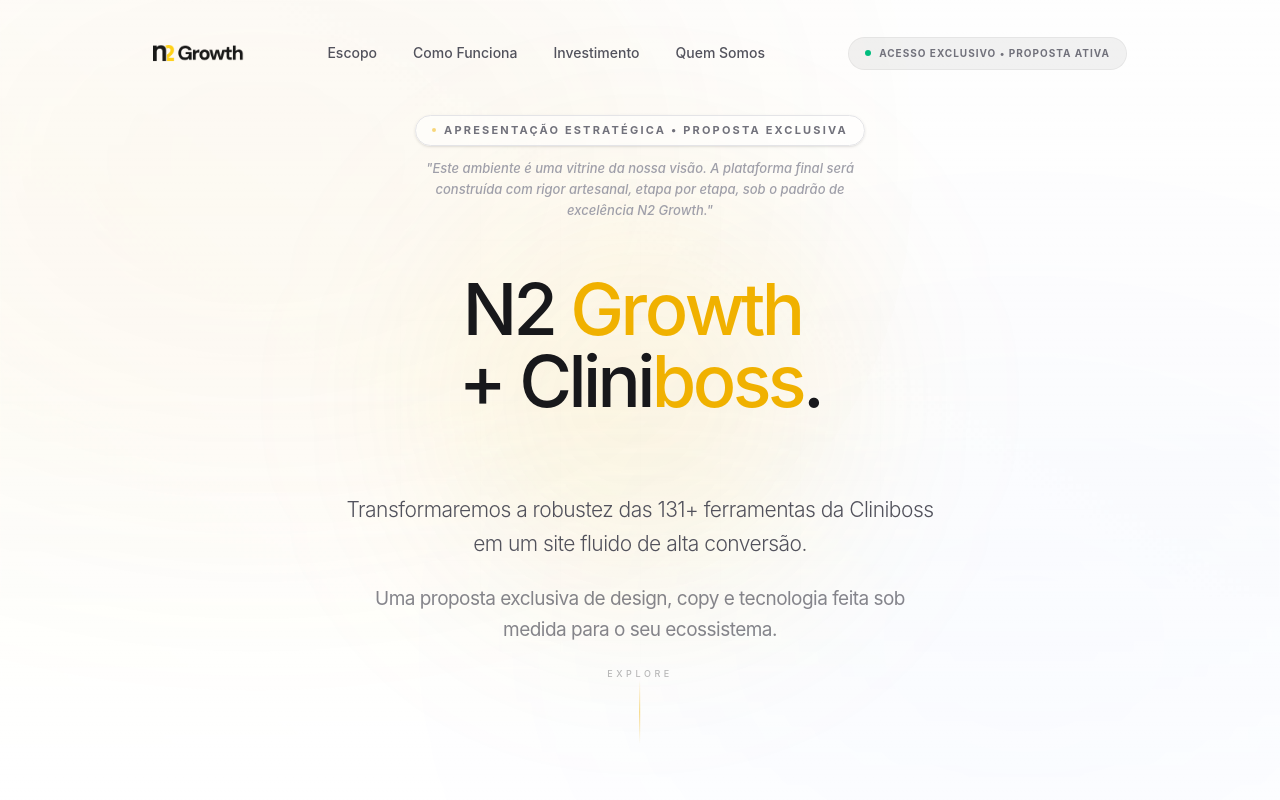
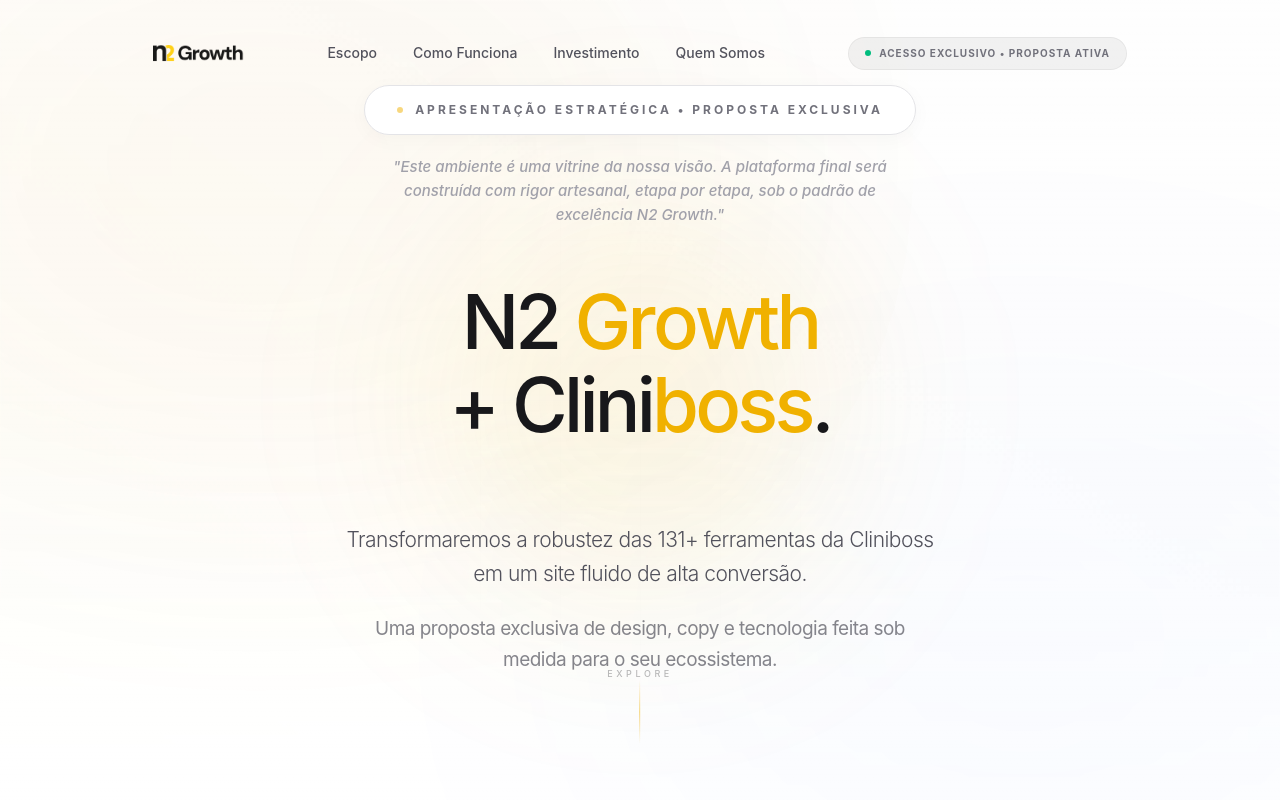
Before and after one commit to brenoggg1234-prog/propostan2growth, a React (Vite) app: page / in a window 1280 px wide. Shown: the top 800 px of the page. Built offline with nearby package versions, Linux system fonts and the light colour scheme.

Commit message:
style(hero): match text and badge presentation with final design specs

```diff
--- a/src/App.tsx
+++ b/src/App.tsx
@@ -144,15 +144,15 @@
             initial={{ opacity: 0, scale: 0.95 }}
             animate={{ opacity: 1, scale: 1 }}
             transition={{ delay: 0.5, duration: 1 }}
-            className="mb-8 md:mb-12 flex flex-col items-center gap-3"
+            className="mb-8 md:mb-12 flex flex-col items-center gap-4 md:gap-5"
           >
-            <div className="px-4 py-1.5 rounded-full border border-zinc-200 bg-white/50 backdrop-blur-sm shadow-sm flex items-center gap-2">
-              <div className="w-1 h-1 rounded-full bg-yellow-500 animate-pulse" />
-              <span className="text-[10px] md:text-[11px] font-bold uppercase tracking-[0.2em] text-zinc-500">
+            <div className="px-6 md:px-8 py-3 md:py-3.5 rounded-full border border-zinc-200 bg-white shadow-[0_4px_20px_rgb(0,0,0,0.03)] flex items-center justify-center gap-3">
+              <div className="w-1.5 h-1.5 rounded-full bg-yellow-500 animate-pulse flex-shrink-0" />
+              <span className="text-[10px] sm:text-[11px] md:text-xs font-bold uppercase tracking-[0.25em] text-zinc-500 text-center max-w-[280px] sm:max-w-none leading-relaxed">
                 Apresentação Estratégica • Proposta Exclusiva
               </span>
             </div>
-            <p className="text-[12px] md:text-[13px] text-zinc-400 max-w-[450px] leading-relaxed font-medium italic">
+            <p className="text-[13px] md:text-[15px] text-[#A1A1AA] max-w-[540px] leading-[1.6] md:leading-relaxed font-medium italic text-center px-4">
               "Este ambiente é uma vitrine da nossa visão. A plataforma final será construída com rigor artesanal, etapa por etapa, sob o padrão de excelência N2 Growth."
             </p>
           </motion.div>
@@ -162,13 +162,12 @@
               initial={{ opacity: 0 }}
               animate={{ opacity: 1 }}
               transition={{ duration: 0.1 }}
-              className="text-[38px] sm:text-[48px] md:text-[58px] lg:text-[72px] font-medium text-zinc-900 text-center leading-[1.1] sm:leading-[1] flex flex-col items-center w-full max-w-[1100px] mx-auto px-4 tracking-tighter"
+              className="text-[42px] sm:text-[52px] md:text-[62px] lg:text-[76px] font-medium text-zinc-900 text-center flex flex-col items-center w-full max-w-[1100px] mx-auto px-4 tracking-[-0.03em] md:tracking-tighter"
             >
-              <div className="flex flex-wrap justify-center overflow-hidden py-1">
-                {titleLine1.map((char, i) => (
-                  <React.Fragment key={i}>
-                    {char === "+" && <div className="w-full" />}
+              <div className="flex justify-center overflow-hidden py-1 w-full leading-[1.1]">
+                {"N2 Growth".split("").map((char, i) => (
                   <motion.span
+                    key={`l1-${i}`}
                     initial={{ opacity: 0, filter: "blur(10px)", scale: 1.1 }}
                     whileInView={{ opacity: 1, filter: "blur(0px)", scale: 1 }}
                     viewport={{ once: true, amount: 0 }}
@@ -177,14 +176,34 @@
                       delay: i * 0.03 + 0.1,
                       ease: [0.16, 1, 0.3, 1]
                     }}
-                      className={char === " " ? "mr-4" : "inline-block"}
+                    className={char === " " ? "mr-3 md:mr-4" : "inline-block"}
                   >
-                      {/* Cor para "Growth" (indices 3-8) e "boss" (indices 17-20) */}
-                      { (i >= 3 && i <= 8) || (i >= 17 && i <= 20) ? (
+                    {/* Cor para "Growth" (indices 3-8) */}
+                    { i >= 3 && i <= 8 ? (
                       <span className="text-yellow-500">{char}</span>
                     ) : char}
                   </motion.span>
-                  </React.Fragment>
+                ))}
+              </div>
+              <div className="flex justify-center overflow-hidden py-1 w-full leading-[1.1] md:-mt-2">
+                {"+ Cliniboss.".split("").map((char, i) => (
+                  <motion.span
+                    key={`l2-${i}`}
+                    initial={{ opacity: 0, filter: "blur(10px)", scale: 1.1 }}
+                    whileInView={{ opacity: 1, filter: "blur(0px)", scale: 1 }}
+                    viewport={{ once: true, amount: 0 }}
+                    transition={{
+                      duration: 0.8,
+                      delay: (i + 9) * 0.03 + 0.1,
+                      ease: [0.16, 1, 0.3, 1]
+                    }}
+                    className={char === " " ? "mr-3 md:mr-4" : "inline-block"}
+                  >
+                    {/* Cor para "boss" (indices 7-10) */}
+                    { i >= 7 && i <= 10 ? (
+                      <span className="text-yellow-500">{char}</span>
+                    ) : char}
+                  </motion.span>
                 ))}
               </div>
             </motion.h1>
```
Lines whose indentation alone changed are shown as unchanged.
